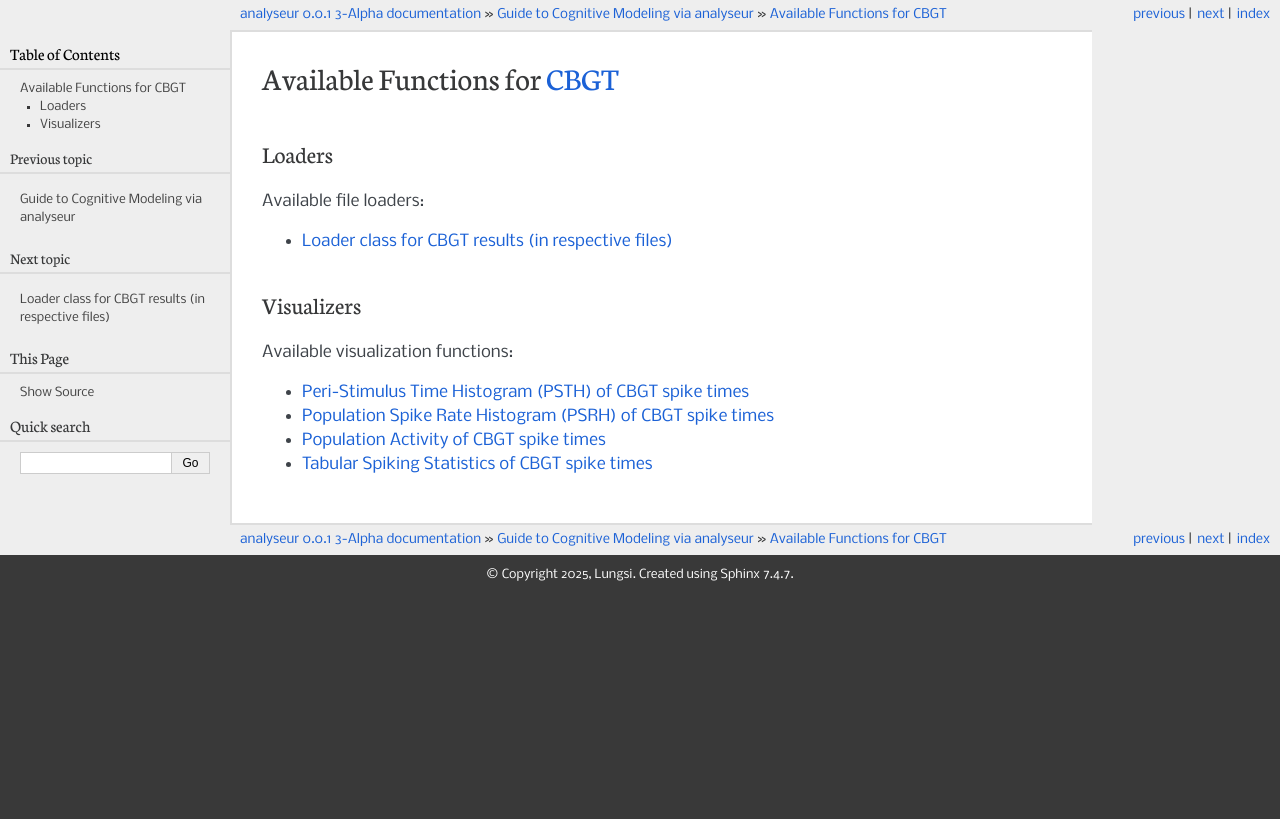
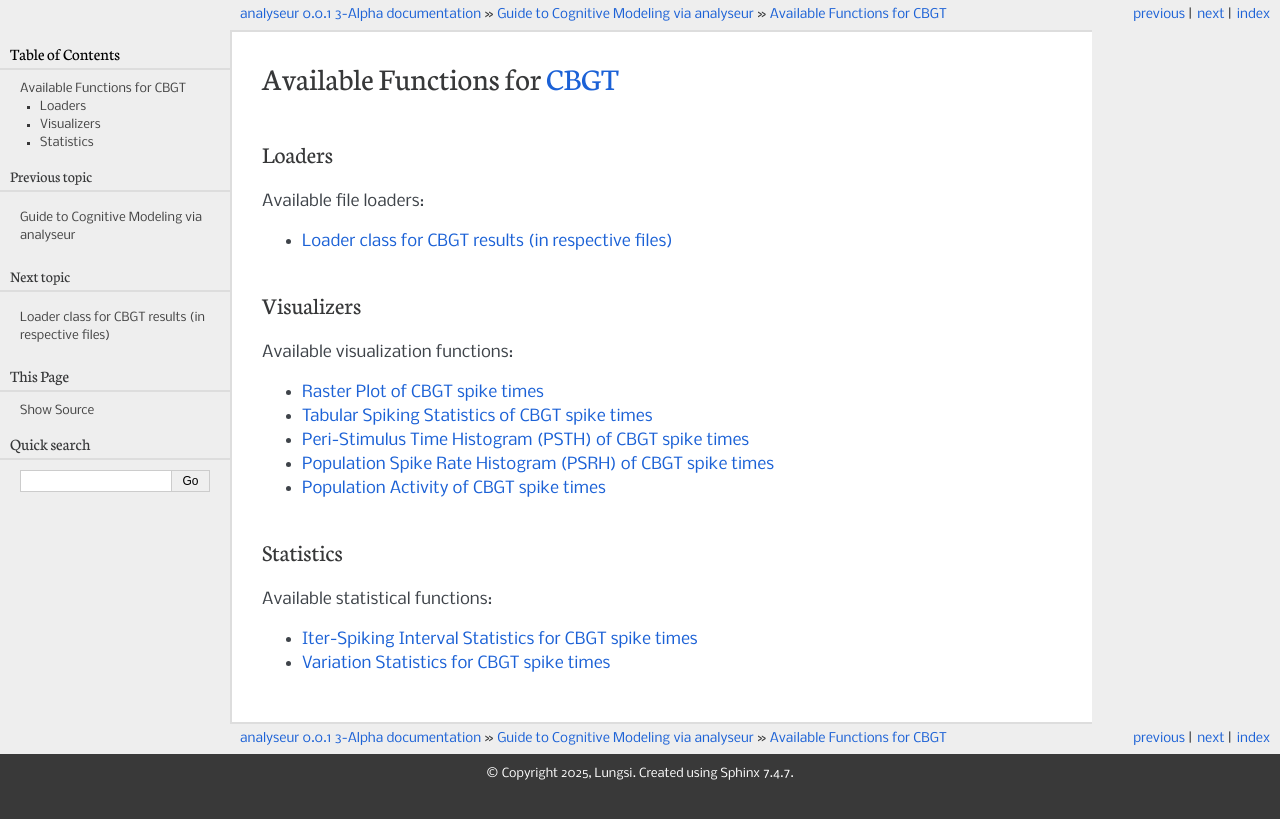
Before and after one commit to neuralmodelling/analyseur, a Sphinx documentation site: the page built from docs/cbgt/contents.rst, in a window 1280 px wide. Shown: the top 819 px of the page. Built offline with Sphinx 7.4.7, drawn with Linux system fonts in a browser that asks for light colours.

Commit message:
added rst docs for stats

```diff
--- a/docs/cbgt/contents.rst
+++ b/docs/cbgt/contents.rst
@@ -18,7 +18,18 @@ Visualizers
    :maxdepth: 2
    :caption: Available visualization functions:
 
+   visual/raster.rst
+   visual/tabular.rst
    visual/peristimulus.rst
    visual/popurate.rst
    visual/popact.rst
-   visual/tabular.rst
+
+Statistics
+==========
+
+.. toctree::
+   :maxdepth: 2
+   :caption: Available statistical functions:
+
+   stats/isi.rst
+   stats/variation.rst
--- /dev/null
+++ b/docs/cbgt/stats/isi.rst
@@ -0,0 +1,7 @@
+Iter-Spiking Interval Statistics for CBGT spike times
+=====================================================
+
+.. automodule:: analyseur.cbgt.stats.isi
+   :members:
+   :undoc-members:
+   :show-inheritance:
--- /dev/null
+++ b/docs/cbgt/stats/variation.rst
@@ -0,0 +1,7 @@
+Variation Statistics for CBGT spike times
+=========================================
+
+.. automodule:: analyseur.cbgt.stats.variation
+   :members:
+   :undoc-members:
+   :show-inheritance:
--- /dev/null
+++ b/docs/cbgt/visual/raster.rst
@@ -0,0 +1,7 @@
+Raster Plot of CBGT spike times
+===============================
+
+.. automodule:: analyseur.cbgt.visual.raster
+   :members:
+   :undoc-members:
+   :show-inheritance:
```
Also changed, not shown: 1 other file.
